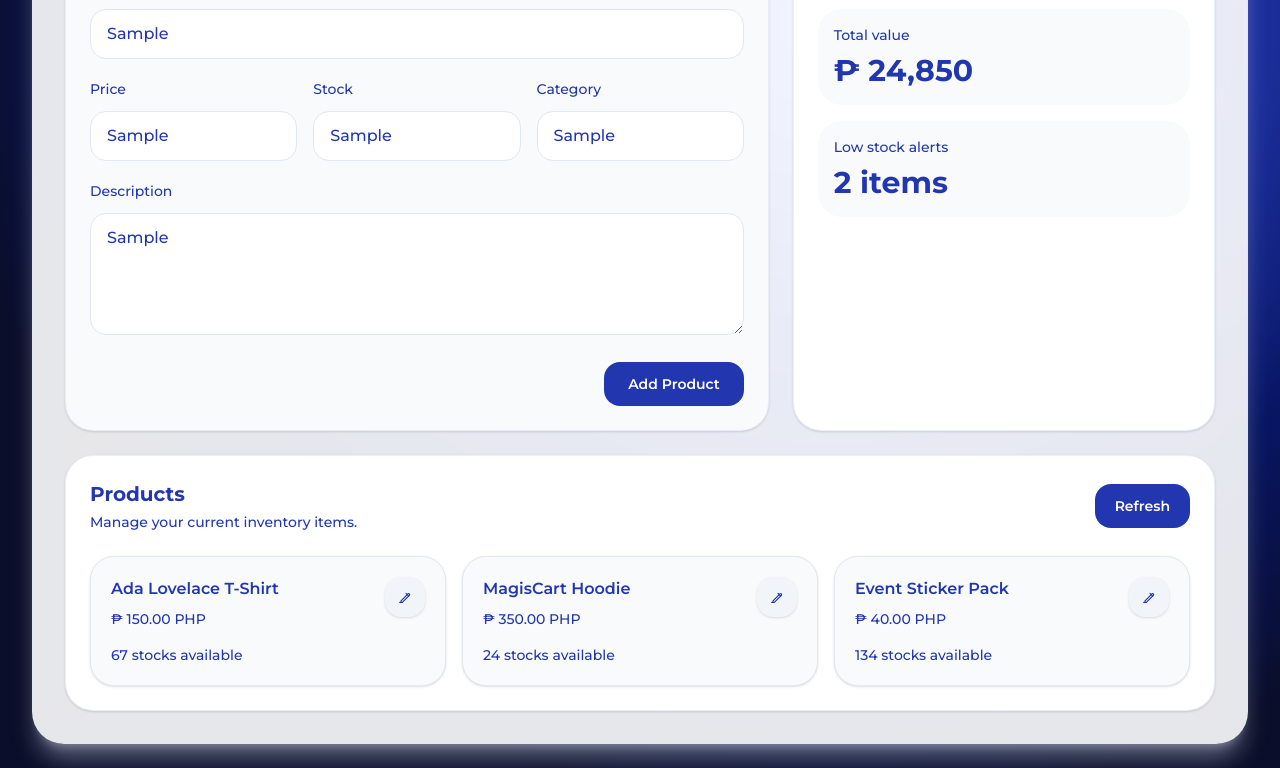
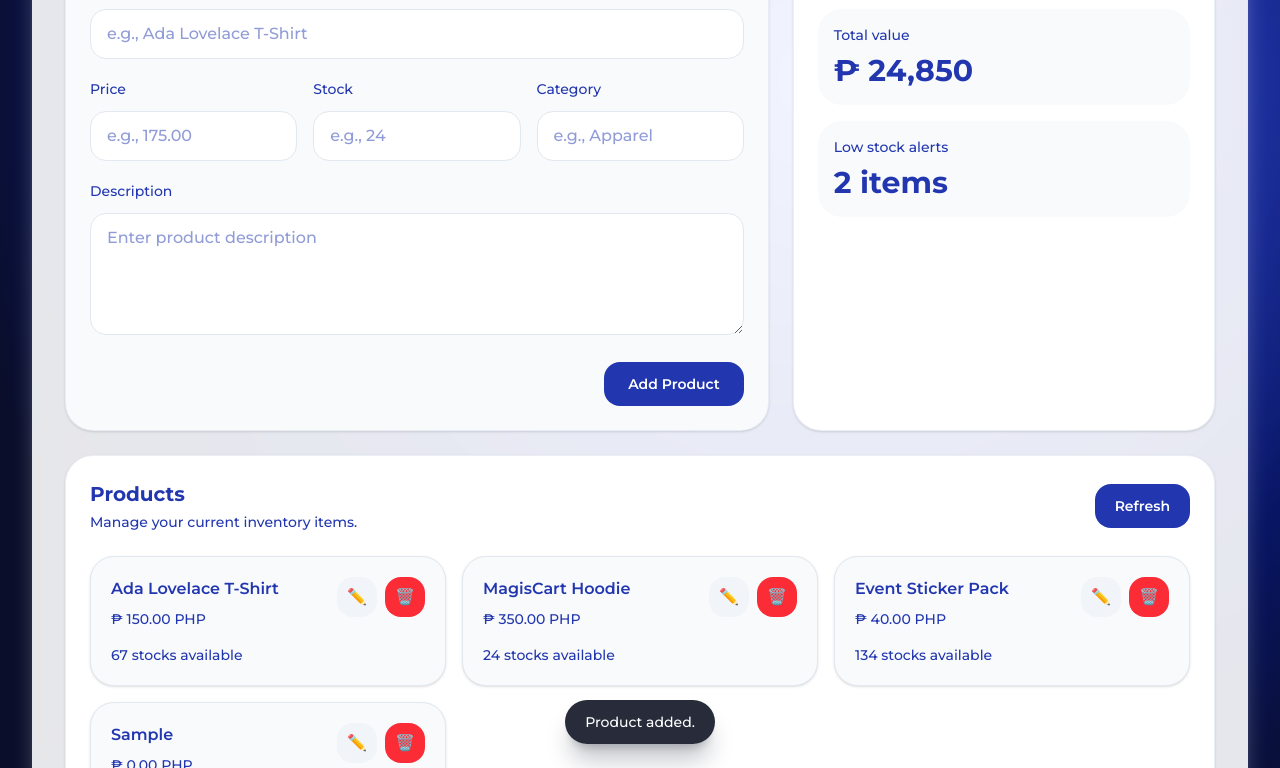
Before and after one commit to MagisCart-Team/MagisCart-TRENDS-, a plain HTML site: page products.html in a window 1280 px wide. Both pictures are taken after typing "Sample", "Sample", "Sample", "Sample", "Sample" into the empty fields and a click on the button "Add Product". Shown: the part 430-1198 px from the top of the page. Drawn offline with nearby package versions, Linux system fonts and the light colour scheme.

Commit message:
addd and delete for product

```diff
--- a/products.html
+++ b/products.html
@@ -118,9 +118,10 @@
                     <p class="text-base font-semibold text-slate-950 product-name">Ada Lovelace T-Shirt</p>
                     <p class="mt-2 text-sm text-slate-500 product-price">₱ 150.00 PHP</p>
                   </div>
-                  <button type="button" class="inline-flex h-10 w-10 items-center justify-center rounded-2xl bg-slate-100 text-slate-700 shadow-sm transition hover:bg-slate-200 edit-product" aria-label="Edit product">
-                    <svg viewBox="0 0 24 24" fill="none" class="h-4 w-4" stroke="currentColor" stroke-width="1.7" stroke-linecap="round" stroke-linejoin="round"><path d="M4 20h4l10.5-10.5a1.5 1.5 0 0 0-2.12-2.12L6 17.88V20Z" /><path d="M13.5 6.5l4 4" /></svg>
-                  </button>
+                  <div class="flex gap-2">
+                    <button class="edit-product h-10 w-10 bg-slate-100 rounded-2xl">✏️</button>
+                    <button class="delete-product h-10 w-10 bg-red-500 text-white rounded-2xl">🗑️</button>
+                  </div>
                 </div>
                 <p class="mt-4 text-sm text-slate-500 product-stock">67 stocks available</p>
               </article>
@@ -130,9 +131,10 @@
                     <p class="text-base font-semibold text-slate-950 product-name">MagisCart Hoodie</p>
                     <p class="mt-2 text-sm text-slate-500 product-price">₱ 350.00 PHP</p>
                   </div>
-                  <button type="button" class="inline-flex h-10 w-10 items-center justify-center rounded-2xl bg-slate-100 text-slate-700 shadow-sm transition hover:bg-slate-200 edit-product" aria-label="Edit product">
-                    <svg viewBox="0 0 24 24" fill="none" class="h-4 w-4" stroke="currentColor" stroke-width="1.7" stroke-linecap="round" stroke-linejoin="round"><path d="M4 20h4l10.5-10.5a1.5 1.5 0 0 0-2.12-2.12L6 17.88V20Z" /><path d="M13.5 6.5l4 4" /></svg>
-                  </button>
+                  <div class="flex gap-2">
+                    <button class="edit-product h-10 w-10 bg-slate-100 rounded-2xl">✏️</button>
+                    <button class="delete-product h-10 w-10 bg-red-500 text-white rounded-2xl">🗑️</button>
+                  </div>
                 </div>
                 <p class="mt-4 text-sm text-slate-500 product-stock">24 stocks available</p>
               </article>
@@ -142,9 +144,10 @@
                     <p class="text-base font-semibold text-slate-950 product-name">Event Sticker Pack</p>
                     <p class="mt-2 text-sm text-slate-500 product-price">₱ 40.00 PHP</p>
                   </div>
-                  <button type="button" class="inline-flex h-10 w-10 items-center justify-center rounded-2xl bg-slate-100 text-slate-700 shadow-sm transition hover:bg-slate-200 edit-product" aria-label="Edit product">
-                    <svg viewBox="0 0 24 24" fill="none" class="h-4 w-4" stroke="currentColor" stroke-width="1.7" stroke-linecap="round" stroke-linejoin="round"><path d="M4 20h4l10.5-10.5a1.5 1.5 0 0 0-2.12-2.12L6 17.88V20Z" /><path d="M13.5 6.5l4 4" /></svg>
-                  </button>
+                  <div class="flex gap-2">
+                    <button class="edit-product h-10 w-10 bg-slate-100 rounded-2xl">✏️</button>
+                    <button class="delete-product h-10 w-10 bg-red-500 text-white rounded-2xl">🗑️</button>
+                  </div>
                 </div>
                 <p class="mt-4 text-sm text-slate-500 product-stock">134 stocks available</p>
               </article>
@@ -203,9 +206,56 @@
     const productNameInput = document.getElementById('productName');
     const productPriceInput = document.getElementById('productPrice');
     const productStockInput = document.getElementById('productStock');
+    const addButton = document.querySelector('form button[type="button"]');
     let toastTimeout = null;
 
     let currentProductCard = null;
+
+    addButton.addEventListener('click', () => {
+      const inputs = document.querySelectorAll('form input, form textarea');
+
+      const name = inputs[0].value.trim();
+      const price = parseFloat(inputs[1].value) || 0;
+      const stock = parseInt(inputs[2].value) || 0;
+
+      if (!name || isNaN(price) || isNaN(stock)) {
+        showToast('Please enter valid product details.');
+        return;
+      }
+     const productGrid = document.getElementById('productGrid');
+
+     const newCard = document.createElement('article');
+     newCard.className = "rounded-[1.5rem] border border-slate-200 bg-slate-50 p-5 shadow-sm";
+
+     newCard.innerHTML = `
+       <div class="flex items-start justify-between gap-3">
+        <div>
+          <p class="text-base font-semibold text-slate-950 product-name">${name}</p>
+          <p class="mt-2 text-sm text-slate-500 product-price">₱ ${price.toFixed(2)} PHP</p>
+        </div>
+        <div class="flex gap-2">
+          <button class="edit-product h-10 w-10 bg-slate-100 rounded-2xl">✏️</button>
+          <button class="delete-product h-10 w-10 bg-red-500 text-white rounded-2xl">🗑️</button>
+        </div>
+      </div>
+      <p class="mt-4 text-sm text-slate-500 product-stock">${stock} stocks available</p>
+      `;
+
+      productGrid.appendChild(newCard);
+
+      newCard.querySelector('.edit-product').addEventListener('click', () => openEditModal(newCard));
+      newCard.querySelector('.delete-product').addEventListener('click', () => deleteProduct(newCard));
+
+      showToast('Product added.');
+
+      inputs.forEach(i => i.value = '');
+    });
+
+    function deleteProduct(card) {
+      if (!confirm('Delete this product?')) return;
+      card.remove();
+      showToast('Product deleted.');
+    }
 
     function openEditModal(card) {
       currentProductCard = card;
@@ -237,8 +287,8 @@
     }
 
     productCards.forEach(card => {
-      const editButton = card.querySelector('.edit-product');
-      editButton.addEventListener('click', () => openEditModal(card));
+      card.querySelector('.edit-product').addEventListener('click', () => openEditModal(card));
+      card.querySelector('.delete-product').addEventListener('click', () => deleteProduct(card));
     });
 
     closeModalButton.addEventListener('click', closeEditModal);
```
